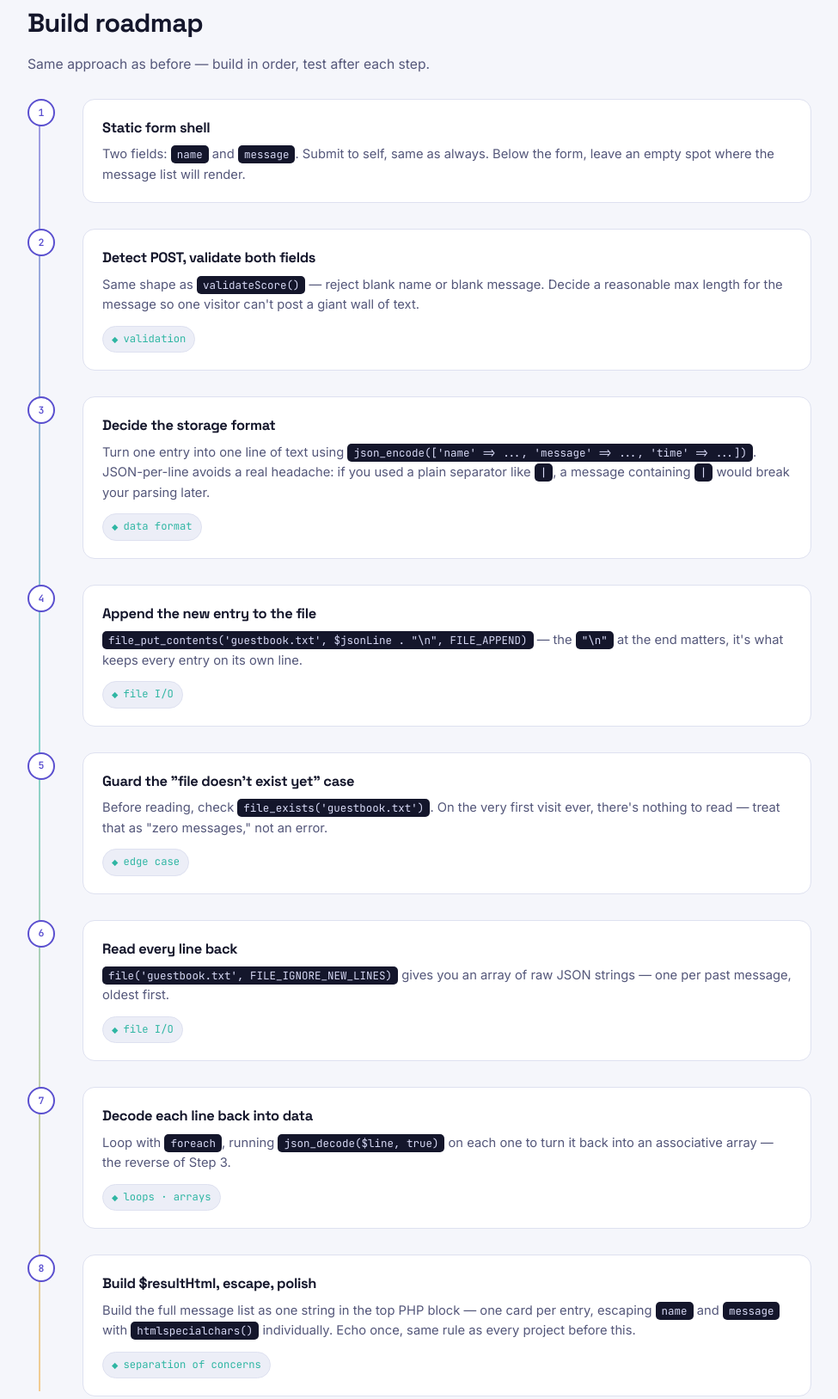
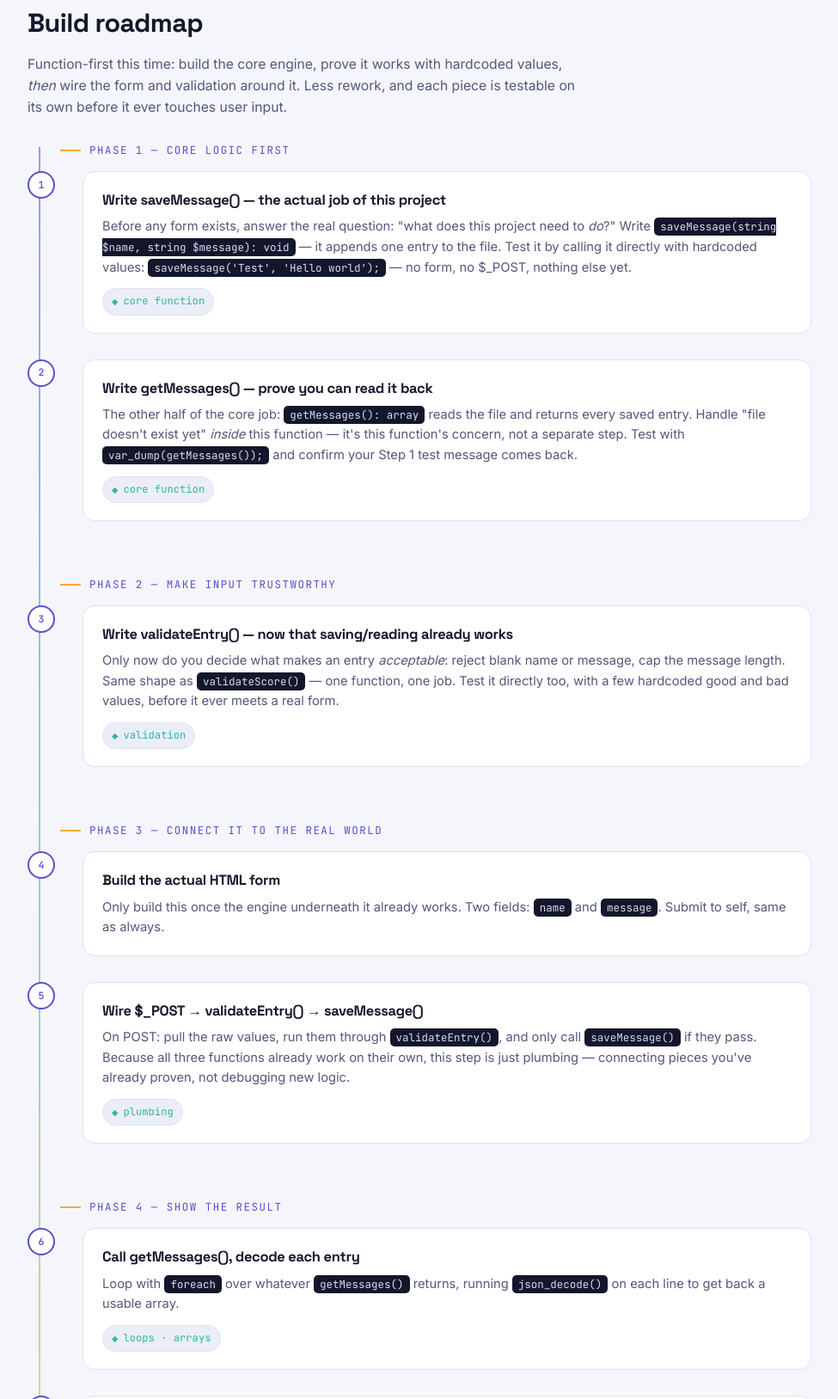
Before and after one commit to RaphaDevsearch/php_for_beginner, a plain HTML site: page file_based_guestbook/index.html in a window 1280 px wide. Shown: the part 2584-4211 px from the top of the page at 86% size, without its empty margins (152-1127 px from the left). Drawn offline with Linux system fonts and the light colour scheme.

Commit message:
refactor roadmap section in index.html for clarity and improved structure

```diff
--- a/file_based_guestbook/index.html
+++ b/file_based_guestbook/index.html
@@ -356,71 +356,71 @@
   <div class="wrap"><div class="divider"></div></div>
 
   <!-- ROADMAP -->
-  <section class="block" id="roadmap">
+ <section class="block" id="roadmap">
     <div class="wrap">
       <div class="section-head">
         <h2>Build roadmap</h2>
-        <p>Same approach as before — build in order, test after each step.</p>
+        <p>Function-first this time: build the core engine, prove it works with hardcoded values, <em>then</em> wire the form and validation around it. Less rework, and each piece is testable on its own before it ever touches user input.</p>
       </div>
 
       <div class="timeline">
 
+        <div class="eyebrow" style="margin-bottom:14px;">Phase 1 — Core logic first</div>
+
         <div class="step" data-n="1">
           <div class="step-card reveal">
-            <h3>Static form shell</h3>
-            <p>Two fields: <code>name</code> and <code>message</code>. Submit to self, same as always. Below the form, leave an empty spot where the message list will render.</p>
+            <h3>Write saveMessage() — the actual job of this project</h3>
+            <p>Before any form exists, answer the real question: "what does this project need to <em>do</em>?" Write <code>saveMessage(string $name, string $message): void</code> — it appends one entry to the file. Test it by calling it directly with hardcoded values: <code>saveMessage('Test', 'Hello world');</code> — no form, no $_POST, nothing else yet.</p>
+            <span class="learn-tag">core function</span>
           </div>
         </div>
 
         <div class="step" data-n="2">
           <div class="step-card reveal">
-            <h3>Detect POST, validate both fields</h3>
-            <p>Same shape as <code>validateScore()</code> — reject blank name or blank message. Decide a reasonable max length for the message so one visitor can't post a giant wall of text.</p>
+            <h3>Write getMessages() — prove you can read it back</h3>
+            <p>The other half of the core job: <code>getMessages(): array</code> reads the file and returns every saved entry. Handle "file doesn't exist yet" <em>inside</em> this function — it's this function's concern, not a separate step. Test with <code>var_dump(getMessages());</code> and confirm your Step 1 test message comes back.</p>
+            <span class="learn-tag">core function</span>
+          </div>
+        </div>
+
+        <div class="eyebrow" style="margin:34px 0 14px;">Phase 2 — Make input trustworthy</div>
+
+        <div class="step" data-n="3">
+          <div class="step-card reveal">
+            <h3>Write validateEntry() — now that saving/reading already works</h3>
+            <p>Only now do you decide what makes an entry <em>acceptable</em>: reject blank name or message, cap the message length. Same shape as <code>validateScore()</code> — one function, one job. Test it directly too, with a few hardcoded good and bad values, before it ever meets a real form.</p>
             <span class="learn-tag">validation</span>
           </div>
         </div>
 
-        <div class="step" data-n="3">
-          <div class="step-card reveal">
-            <h3>Decide the storage format</h3>
-            <p>Turn one entry into one line of text using <code>json_encode(['name' => ..., 'message' => ..., 'time' => ...])</code>. JSON-per-line avoids a real headache: if you used a plain separator like <code>|</code>, a message containing <code>|</code> would break your parsing later.</p>
-            <span class="learn-tag">data format</span>
-          </div>
-        </div>
+        <div class="eyebrow" style="margin:34px 0 14px;">Phase 3 — Connect it to the real world</div>
 
         <div class="step" data-n="4">
           <div class="step-card reveal">
-            <h3>Append the new entry to the file</h3>
-            <p><code>file_put_contents('guestbook.txt', $jsonLine . "\n", FILE_APPEND)</code> — the <code>"\n"</code> at the end matters, it's what keeps every entry on its own line.</p>
-            <span class="learn-tag">file I/O</span>
+            <h3>Build the actual HTML form</h3>
+            <p>Only build this once the engine underneath it already works. Two fields: <code>name</code> and <code>message</code>. Submit to self, same as always.</p>
           </div>
         </div>
 
         <div class="step" data-n="5">
           <div class="step-card reveal">
-            <h3>Guard the "file doesn't exist yet" case</h3>
-            <p>Before reading, check <code>file_exists('guestbook.txt')</code>. On the very first visit ever, there's nothing to read — treat that as "zero messages," not an error.</p>
-            <span class="learn-tag">edge case</span>
+            <h3>Wire $_POST → validateEntry() → saveMessage()</h3>
+            <p>On POST: pull the raw values, run them through <code>validateEntry()</code>, and only call <code>saveMessage()</code> if they pass. Because all three functions already work on their own, this step is just plumbing — connecting pieces you've already proven, not debugging new logic.</p>
+            <span class="learn-tag">plumbing</span>
           </div>
         </div>
 
+        <div class="eyebrow" style="margin:34px 0 14px;">Phase 4 — Show the result</div>
+
         <div class="step" data-n="6">
           <div class="step-card reveal">
-            <h3>Read every line back</h3>
-            <p><code>file('guestbook.txt', FILE_IGNORE_NEW_LINES)</code> gives you an array of raw JSON strings — one per past message, oldest first.</p>
-            <span class="learn-tag">file I/O</span>
+            <h3>Call getMessages(), decode each entry</h3>
+            <p>Loop with <code>foreach</code> over whatever <code>getMessages()</code> returns, running <code>json_decode()</code> on each line to get back a usable array.</p>
+            <span class="learn-tag">loops · arrays</span>
           </div>
         </div>
 
         <div class="step" data-n="7">
-          <div class="step-card reveal">
-            <h3>Decode each line back into data</h3>
-            <p>Loop with <code>foreach</code>, running <code>json_decode($line, true)</code> on each one to turn it back into an associative array — the reverse of Step 3.</p>
-            <span class="learn-tag">loops · arrays</span>
-          </div>
-        </div>
-
-        <div class="step" data-n="8">
           <div class="step-card reveal">
             <h3>Build $resultHtml, escape, polish</h3>
             <p>Build the full message list as one string in the top PHP block — one card per entry, escaping <code>name</code> and <code>message</code> with <code>htmlspecialchars()</code> individually. Echo once, same rule as every project before this.</p>
@@ -431,6 +431,7 @@
       </div>
     </div>
   </section>
+
 
 </main>
 
```
